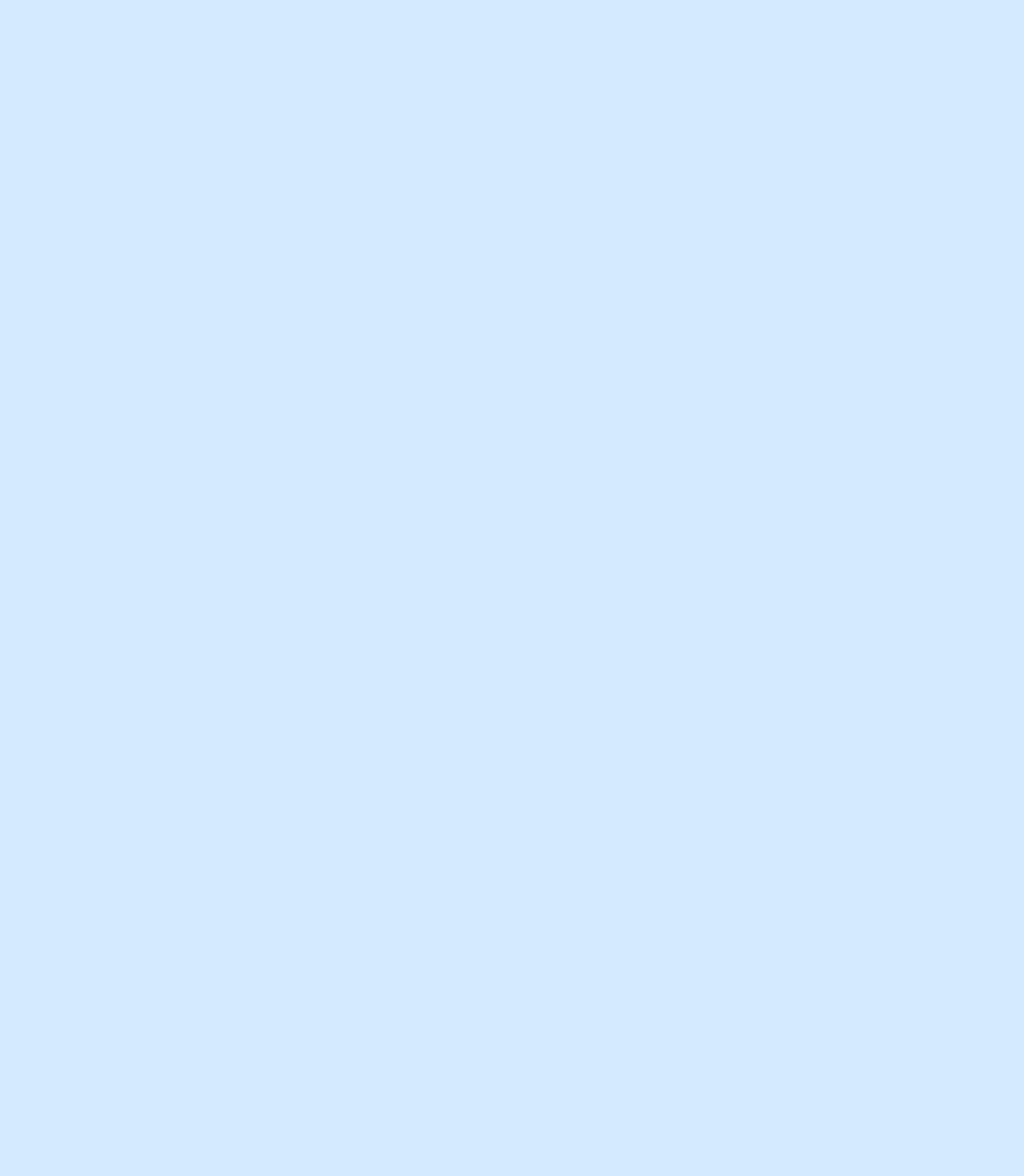
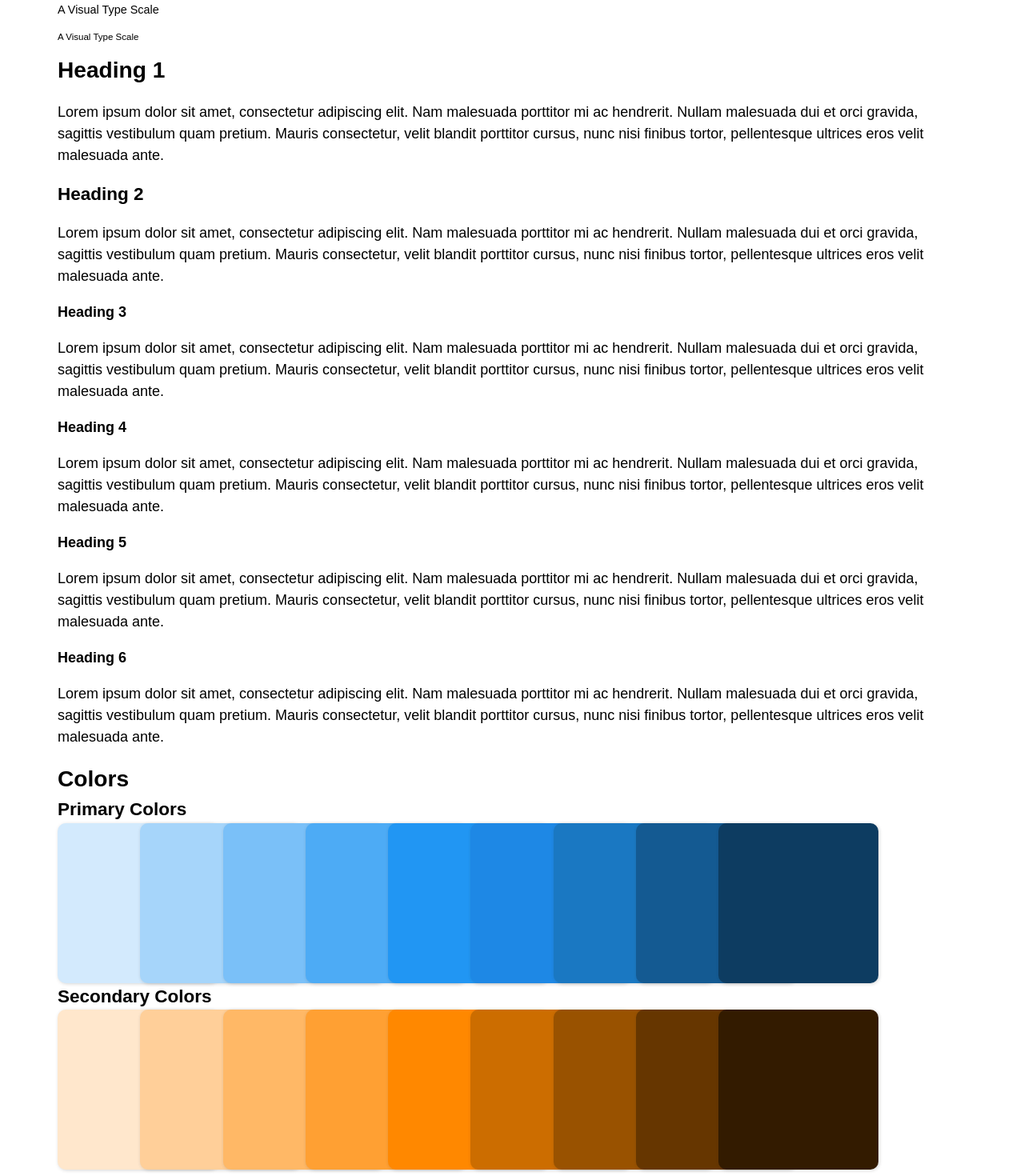
Before and after one commit to dominique-boerner/asuis, an Angular app: page / in a window 1280 px wide. Shown: the part 340-1810 px from the top of the page at 80% size. Before the commit the page ends 800 px from the top, so only its background shows below. Built offline with nearby package versions, Linux system fonts and the light colour scheme.

Commit message:
add comments and create visual examples

```diff
--- a/src/app/app.component.html
+++ b/src/app/app.component.html
@@ -1,5 +1,76 @@
+<p class="font-logo text-xl">A Visual Type Scale</p>
 <p class="text-xl">A Visual Type Scale</p>
 <p class="text-lg">A Visual Type Scale</p>
 <p class="text-md">A Visual Type Scale</p>
 <p class="text-sm">A Visual Type Scale</p>
 <p class="text-xs">A Visual Type Scale</p>
+
+<h1>Heading 1</h1>
+<p>
+  Lorem ipsum dolor sit amet, consectetur adipiscing elit. Nam malesuada
+  porttitor mi ac hendrerit. Nullam malesuada dui et orci gravida, sagittis
+  vestibulum quam pretium. Mauris consectetur, velit blandit porttitor cursus,
+  nunc nisi finibus tortor, pellentesque ultrices eros velit malesuada ante.
+</p>
+<h2>Heading 2</h2>
+<p>
+  Lorem ipsum dolor sit amet, consectetur adipiscing elit. Nam malesuada
+  porttitor mi ac hendrerit. Nullam malesuada dui et orci gravida, sagittis
+  vestibulum quam pretium. Mauris consectetur, velit blandit porttitor cursus,
+  nunc nisi finibus tortor, pellentesque ultrices eros velit malesuada ante.
+</p>
+<h3>Heading 3</h3>
+<p>
+  Lorem ipsum dolor sit amet, consectetur adipiscing elit. Nam malesuada
+  porttitor mi ac hendrerit. Nullam malesuada dui et orci gravida, sagittis
+  vestibulum quam pretium. Mauris consectetur, velit blandit porttitor cursus,
+  nunc nisi finibus tortor, pellentesque ultrices eros velit malesuada ante.
+</p>
+<h4>Heading 4</h4>
+<p>
+  Lorem ipsum dolor sit amet, consectetur adipiscing elit. Nam malesuada
+  porttitor mi ac hendrerit. Nullam malesuada dui et orci gravida, sagittis
+  vestibulum quam pretium. Mauris consectetur, velit blandit porttitor cursus,
+  nunc nisi finibus tortor, pellentesque ultrices eros velit malesuada ante.
+</p>
+<h5>Heading 5</h5>
+<p>
+  Lorem ipsum dolor sit amet, consectetur adipiscing elit. Nam malesuada
+  porttitor mi ac hendrerit. Nullam malesuada dui et orci gravida, sagittis
+  vestibulum quam pretium. Mauris consectetur, velit blandit porttitor cursus,
+  nunc nisi finibus tortor, pellentesque ultrices eros velit malesuada ante.
+</p>
+<h6>Heading 6</h6>
+<p>
+  Lorem ipsum dolor sit amet, consectetur adipiscing elit. Nam malesuada
+  porttitor mi ac hendrerit. Nullam malesuada dui et orci gravida, sagittis
+  vestibulum quam pretium. Mauris consectetur, velit blandit porttitor cursus,
+  nunc nisi finibus tortor, pellentesque ultrices eros velit malesuada ante.
+</p>
+
+<h1>Colors</h1>
+<h2>Primary Colors</h2>
+<div class="grid">
+  <div class="bg-primary-100 shade-box"></div>
+  <div class="bg-primary-200 shade-box"></div>
+  <div class="bg-primary-300 shade-box"></div>
+  <div class="bg-primary-400 shade-box"></div>
+  <div class="bg-primary-500 shade-box"></div>
+  <div class="bg-primary-600 shade-box"></div>
+  <div class="bg-primary-700 shade-box"></div>
+  <div class="bg-primary-800 shade-box"></div>
+  <div class="bg-primary-900 shade-box"></div>
+</div>
+
+<h2>Secondary Colors</h2>
+<div class="grid">
+  <div class="bg-secondary-100 shade-box"></div>
+  <div class="bg-secondary-200 shade-box"></div>
+  <div class="bg-secondary-300 shade-box"></div>
+  <div class="bg-secondary-400 shade-box"></div>
+  <div class="bg-secondary-500 shade-box"></div>
+  <div class="bg-secondary-600 shade-box"></div>
+  <div class="bg-secondary-700 shade-box"></div>
+  <div class="bg-secondary-800 shade-box"></div>
+  <div class="bg-secondary-900 shade-box"></div>
+</div>
--- a/src/styles.scss
+++ b/src/styles.scss
@@ -1 +1,18 @@
 @import "./styles/theme/theme";
+
+body {
+  padding: 4rem;
+}
+
+.shade-box {
+  width: 200px;
+  height: 200px;
+  box-shadow: 1px 1px 4px rgba(#333, 0.2);
+  border-radius: 10px;
+}
+
+.grid {
+  display: grid;
+  grid-template-columns: repeat(auto-fill, minmax(100px, 1fr));
+  column-gap: unset;
+}
--- /dev/null
+++ b/src/styles/theme/fonts.scss
@@ -0,0 +1 @@
+/// import new fonts here
--- /dev/null
+++ b/src/styles/theme/normalize.scss
@@ -0,0 +1,32 @@
+body {
+  padding: 0;
+  margin: 0;
+  -webkit-box-sizing: border-box;
+  -moz-box-sizing: border-box;
+  box-sizing: border-box;
+}
+
+h1,
+h2,
+h3,
+h4,
+h5,
+h6 {
+  padding: 0;
+  margin: 0;
+}
+
+h1 {
+  font-size: get-font-size("xl");
+}
+
+h2 {
+  font-size: get-font-size("lg");
+}
+
+h3,
+h4,
+h5,
+h6 {
+  font-size: get-font-size("md");
+}
--- a/src/styles/theme/palette.scss
+++ b/src/styles/theme/palette.scss
@@ -1,8 +1,8 @@
 @use "sass:map";
 
-/** Generated shades via https://maketintsandshades.com **/
+/// Generated shades via https://maketintsandshades.com.
 
-// primary color palette
+/// primary color palette
 $primary-color: (
   "100": #d3eafd,
   "200": #a6d5fa,
@@ -16,7 +16,7 @@ $primary-color: (
   "900": #0d3c61,
 );
 
-// secondary color palette
+/// secondary color palette
 $secondary-color: (
   "100": #ffe7cc,
   "200": #ffcf99,
--- a/src/styles/theme/theme.scss
+++ b/src/styles/theme/theme.scss
@@ -2,6 +2,7 @@
 @import "typography";
 @import "mixins";
 @import "utility";
+@import "normalize";
 
 * {
   font-size: #{$base-font-size};
@@ -10,5 +11,5 @@
 }
 
 body {
-  background: get-primary-color("100");
+  background: white;
 }
--- a/src/styles/theme/typography.scss
+++ b/src/styles/theme/typography.scss
@@ -1,9 +1,11 @@
 @use "sass:map";
 
-/** Generated font-sizes via https://type-scale.com */
+@import "fonts";
 
-$base-font-size: 20px;
+/// basic font size, which scales up the whole application
+$base-font-size: 18px;
 
+/// Generated font-sizes via https://type-scale.com.
 $font-size: (
   "xl": 1.563rem,
   "lg": 1.25rem,
@@ -12,11 +14,13 @@ $font-size: (
   "xs": 0.64rem,
 );
 
+/// register new font families here and use it via "get-font-family" mixin
 $font-family: (
   "global": "Arial",
-  "logo": "Arial",
+  "logo": "Times new Roman",
 );
 
+/// Line heights based on best practices
 $line-height: (
   "sm": 1.4,
   "md": 1.5,
--- a/src/styles/theme/utility.scss
+++ b/src/styles/theme/utility.scss
@@ -1,3 +1,9 @@
+/// ====== Font family ====== ///
+.font-logo {
+  font-family: get-font-family("logo"), serif;
+}
+
+/// ====== Text sizes ====== ///
 .text-xs {
   font-size: get-font-size("xs");
 }
@@ -17,3 +23,81 @@
 .text-xl {
   font-size: get-font-size("xl");
 }
+
+/// ====== Colors ====== ///
+
+/// ====== Background - primary ====== ///
+
+.bg-primary-100 {
+  background: get-primary-color("100");
+}
+
+.bg-primary-200 {
+  background: get-primary-color("200");
+}
+
+.bg-primary-300 {
+  background: get-primary-color("300");
+}
+
+.bg-primary-400 {
+  background: get-primary-color("400");
+}
+
+.bg-primary-500 {
+  background: get-primary-color("500");
+}
+
+.bg-primary-600 {
+  background: get-primary-color("600");
+}
+
+.bg-primary-700 {
+  background: get-primary-color("700");
+}
+
+.bg-primary-800 {
+  background: get-primary-color("800");
+}
+
+.bg-primary-900 {
+  background: get-primary-color("900");
+}
+
+/// ====== Background - secondary ====== ///
+
+.bg-secondary-100 {
+  background: get-secondary-color("100");
+}
+
+.bg-secondary-200 {
+  background: get-secondary-color("200");
+}
+
+.bg-secondary-300 {
+  background: get-secondary-color("300");
+}
+
+.bg-secondary-400 {
+  background: get-secondary-color("400");
+}
+
+.bg-secondary-500 {
+  background: get-secondary-color("500");
+}
+
+.bg-secondary-600 {
+  background: get-secondary-color("600");
+}
+
+.bg-secondary-700 {
+  background: get-secondary-color("700");
+}
+
+.bg-secondary-800 {
+  background: get-secondary-color("800");
+}
+
+.bg-secondary-900 {
+  background: get-secondary-color("900");
+}
```
